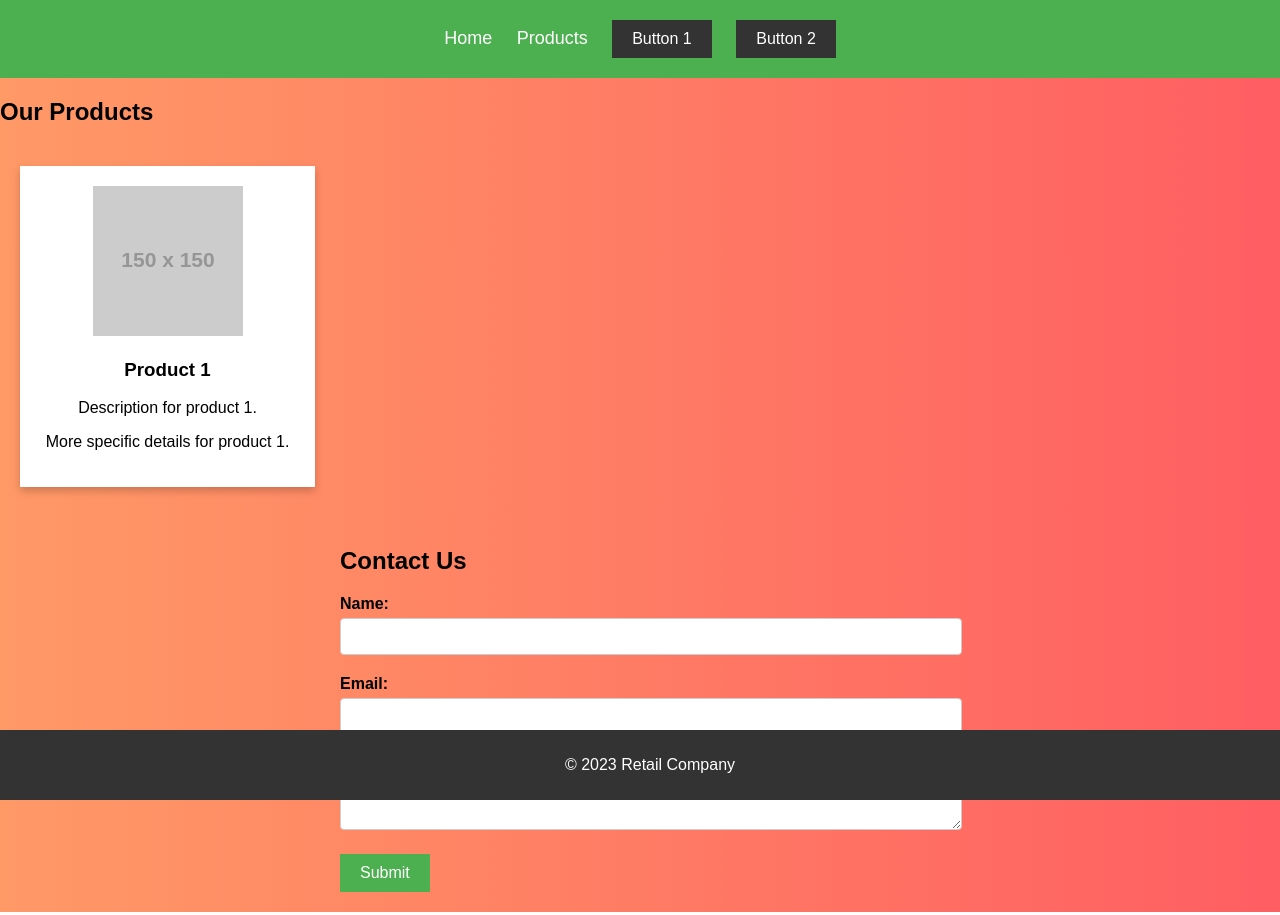
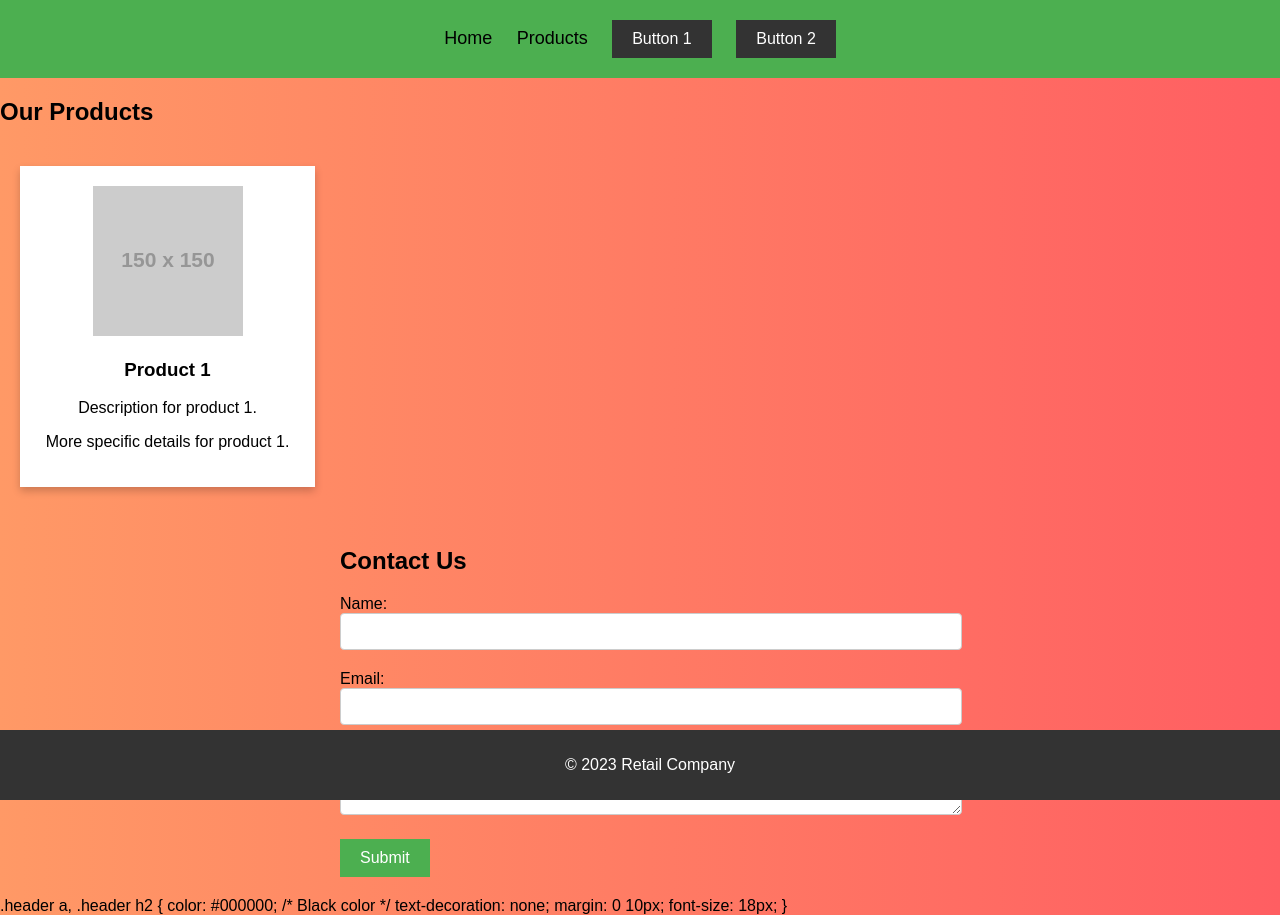
Before and after one commit to AkhilaChintham1507/github_copilot, a plain HTML site: page index.html in a window 1280 px wide. Drawn offline with Linux system fonts and the light colour scheme; placeholder pictures from the web are drawn by us.

Commit message:
fixing errors

```diff
--- a/index.html
+++ b/index.html
@@ -20,8 +20,8 @@ body {
     text-align: center;
 }
 
-.header a {
-    color: white;
+.header a, .header h2 {
+    color: #000000; /* Black color */
     text-decoration: none;
     margin: 0 10px;
     font-size: 18px;
@@ -67,11 +67,6 @@ body {
     padding: 20px;
 }
 
-#contact label {
-    display: block;
-    font-weight: bold;
-    margin-bottom: 5px;
-}
 
 #contact input, #contact textarea {
     width: 100%;
@@ -161,4 +156,9 @@ body {
         // Add your JavaScript code here
     </script>
 </body>
-</html>
+</html>.header a, .header h2 {
+    color: #000000; /* Black color */
+    text-decoration: none;
+    margin: 0 10px;
+    font-size: 18px;
+}
```
